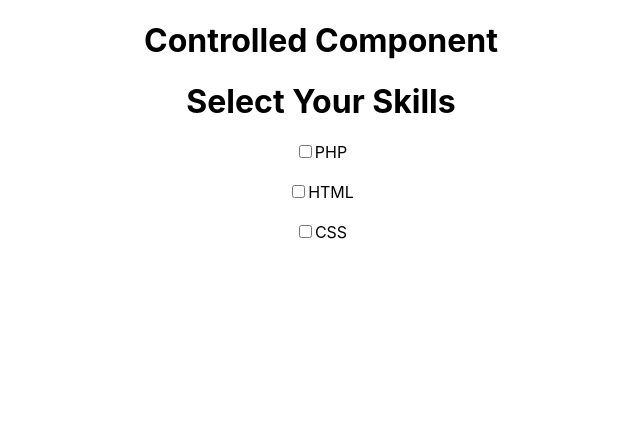
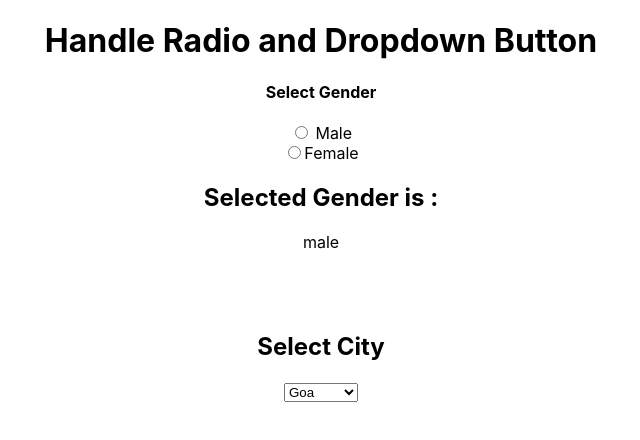
Before and after one commit to sakshi16-b/react-tut, a React (Create React App) app: page / in a window 1280 px wide. Shown: the top 440 px of the page, without its empty margins (319-959 px from the left). Built offline with nearby package versions, Linux system fonts and the light colour scheme.

Commit message:
checking

```diff
--- a/src/App.js
+++ b/src/App.js
@@ -4,12 +4,43 @@ import { useState } from "react";
 import Skills from "./Skills";
 
 function App() {
-
+  const [gender, setGender] = useState("male");
   return (
     <>
       <div className="App">
-        <h1>Controlled Component</h1>
-        <Skills/>
+        <h1>Handle Radio and Dropdown Button</h1>
+        <h4>Select Gender</h4>
+        <input
+          type="radio"
+          onChange={(e) => setGender(e.target.value)}
+          id="male"
+          value="Male"
+          name="gender"
+        />
+        <label htmlFor="male"> Male</label>
+        <br />
+        <input
+          type="radio"
+          onChange={(e) => setGender(e.target.value)}
+          id="female"
+          value="Female"
+          name="gender"
+        />
+        <label htmlFor="female">Female</label>
+        <br />
+        <h2>Selected Gender is :</h2>
+        {gender}
+        <br />
+        <br />
+        <br />
+        <br />
+        <h2>Select City</h2>
+        <select defaultValue={"goa"}>
+          <option value="Noida">Noida</option>
+          <option value="delhi">Delhi</option>
+          <option value="goa">Goa</option>
+          <option value="Gurgaon">Gurgaon</option>
+        </select>
       </div>
     </>
   );
```
